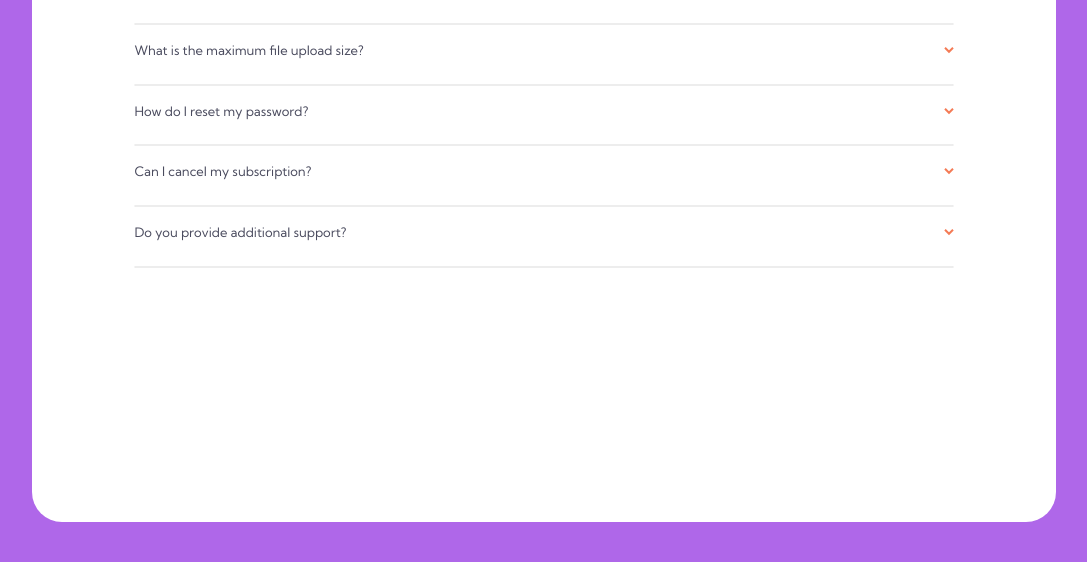
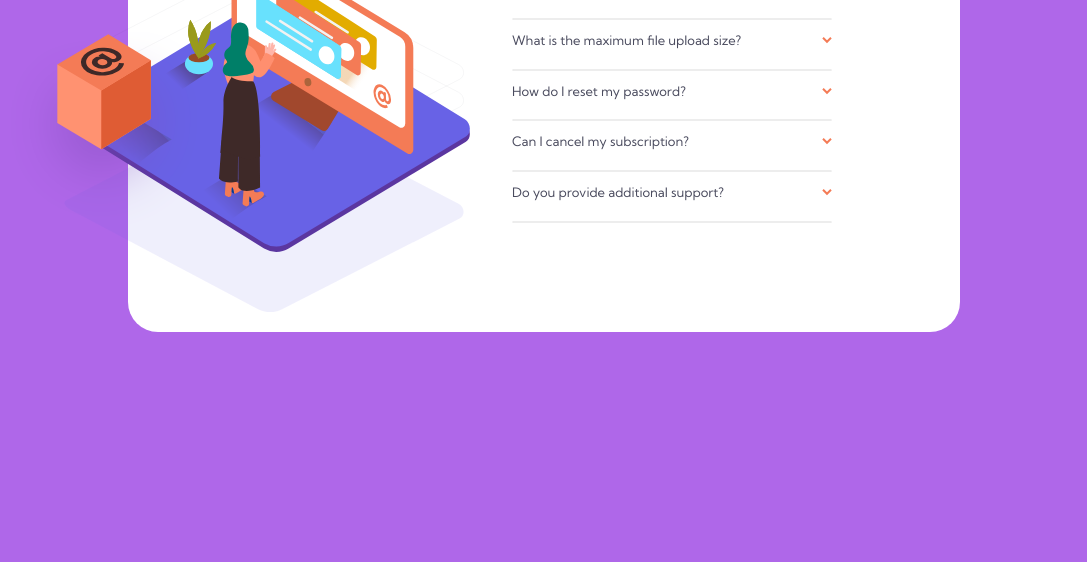
Before and after one commit to gwolf97/gwolf97-faq-accordion-card-, a website built with Parcel: page index.html in a window 1280 px wide. Shown: the part 238-800 px from the top of the page, without its empty margins (96-1183 px from the left). Built offline with nearby package versions, Linux system fonts and the light colour scheme.

Commit message:
Added images and responsive styles for screens above 1200pxs

```diff
--- a/css/main.css
+++ b/css/main.css
@@ -164,7 +164,8 @@ p {
   justify-content: space-between;
 }
 
-.accordion:hover {
+h2:hover,
+.arrow-down:hover {
   color: orange;
   cursor: pointer;
 }
@@ -209,6 +210,10 @@ p {
   width: 250px;
   position: absolute;
   top: 120px;
+}
+
+.hide {
+  display: none;
 }
 
 /*==============================================================
@@ -299,8 +304,66 @@ p {
    Modify as content requires.
    ========================================================================== */
 
-@media only screen and (min-width: 35em) {
-  /* Style adjustments for viewports that meet the condition */
+@media only screen and (min-width: 1200px) {
+  .main,
+  .shadow {
+    display: none;
+  }
+
+  .card {
+    height: 450px;
+    width: 65vw;
+    display: flex;
+    flex-direction: none;
+    align-items: flex-end;
+  }
+
+  .container {
+    width: 50%;
+  }
+
+  h1 {
+    width: 10vw;
+    margin: 20px 25vw 27px 0;
+  }
+
+  .container {
+    margin: 0 10vw 0 0;
+    width: 25vw;
+  }
+
+  .divider {
+    margin: 13px 0 13px 0;
+  }
+
+  .hide {
+    display: block;
+    position: absolute;
+    height: 100px;
+    width: 100px;
+  }
+  .woman {
+    left: 13vw;
+    top: 170px;
+    height: 320px;
+    width: 400px;
+    z-index: 1;
+  }
+
+  .shadow-2 {
+    left: 12.5vw;
+    top: 200px;
+    height: 350px;
+    width: 400px;
+  }
+
+  .box {
+    height: 200px;
+    width: 200px;
+    left: 7.8vw;
+    top: 270px;
+    z-index: 1;
+  }
 }
 
 @media print,
--- a/index.html
+++ b/index.html
@@ -42,8 +42,16 @@
 
     <img src="img/illustration-woman-online-mobile.svg" class="main" alt="" />
     <img src="img/bg-pattern-mobile.svg" class="shadow" alt="" />
+    <img
+      src="img/illustration-woman-online-desktop.svg"
+      alt=""
+      class="hide woman"
+    />
+    <img src="img/bg-pattern-desktop.svg" alt="" class="hide shadow-2" />
+    <img src="img/illustration-box-desktop.svg" alt="" class="hide box" />
     <div class="card">
       <h1>FAQ</h1>
+
       <div class="container">
         <div class="accordion 1">
           <h2>How many team members can I invite?</h2>
```
